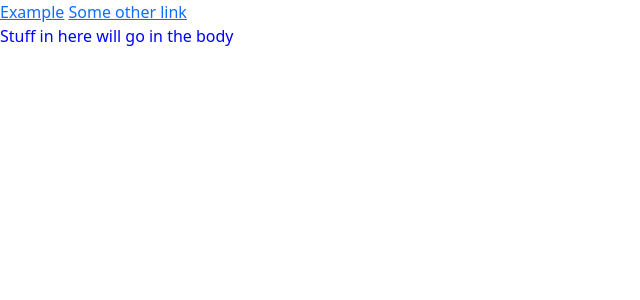
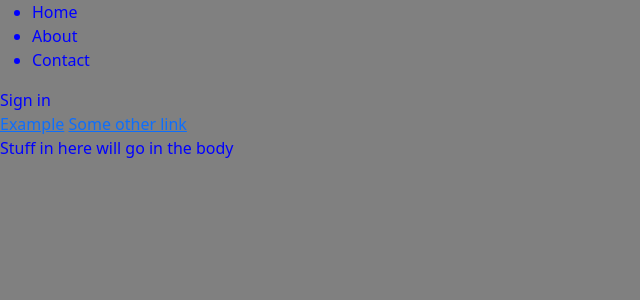
Before and after one commit to jacobef/lec-frontend-drafting, a Django app: page /example/ in a window 1280 px wide. Shown: the top 300 px of the page, without its empty margins (0-640 px from the left). Run offline with Django 4.2, Linux system fonts and the light colour scheme.

Commit message:
got templating to work

```diff
--- a/lec_frontend_drafting/urls.py
+++ b/lec_frontend_drafting/urls.py
@@ -20,7 +20,11 @@ from django.urls import path
 def example_view(request):
     return render(request, "example_page.html")
 
+def index(request):
+    return render(request, "index.html")
+
 urlpatterns = [
     path('admin/', admin.site.urls),
-    path('example/', example_view)
+    path('example/', example_view),
+    path('', index)
 ]
--- a/static/example_base.css
+++ b/static/example_base.css
@@ -1,3 +1,4 @@
 body {
     color: blue;
+    background-color: gray;
 }
--- a/templates/example_base.html
+++ b/templates/example_base.html
@@ -16,6 +16,7 @@
     <link rel="stylesheet" href={% static "example_base.css" %}>
 </head>
 <body>
+{% include "./navbar.html" %}
 <!--Stuff here will go before the content block of child templates. Use for e.g. navbars-->
 <a href="/example">Example</a> <a href="https://google.com">Some other link</a>
 <br>
--- /dev/null
+++ b/templates/navbar.html
@@ -0,0 +1,8 @@
+<nav>
+    <ul>
+        <li><a>Home</a></li>
+        <li><a>About</a></li>
+        <li><a>Contact</a></li>
+    </ul>
+    <div>Sign in</div>
+</nav>
```
Also changed, not shown: templates/index.html (added, +15 -0 lines), 1 other file.
